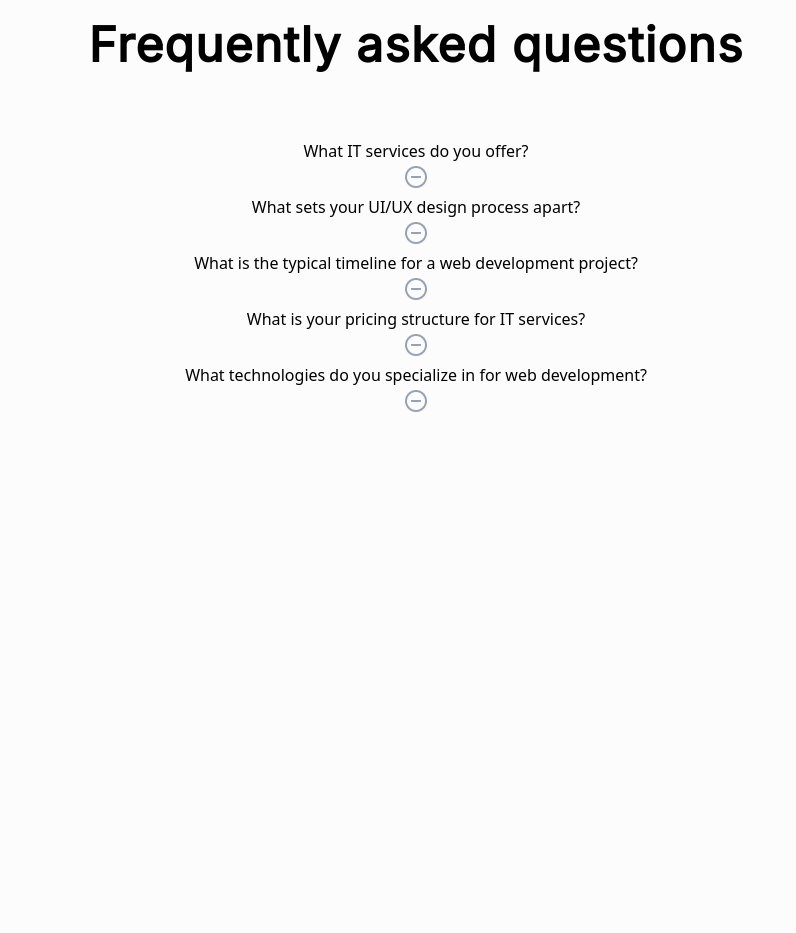
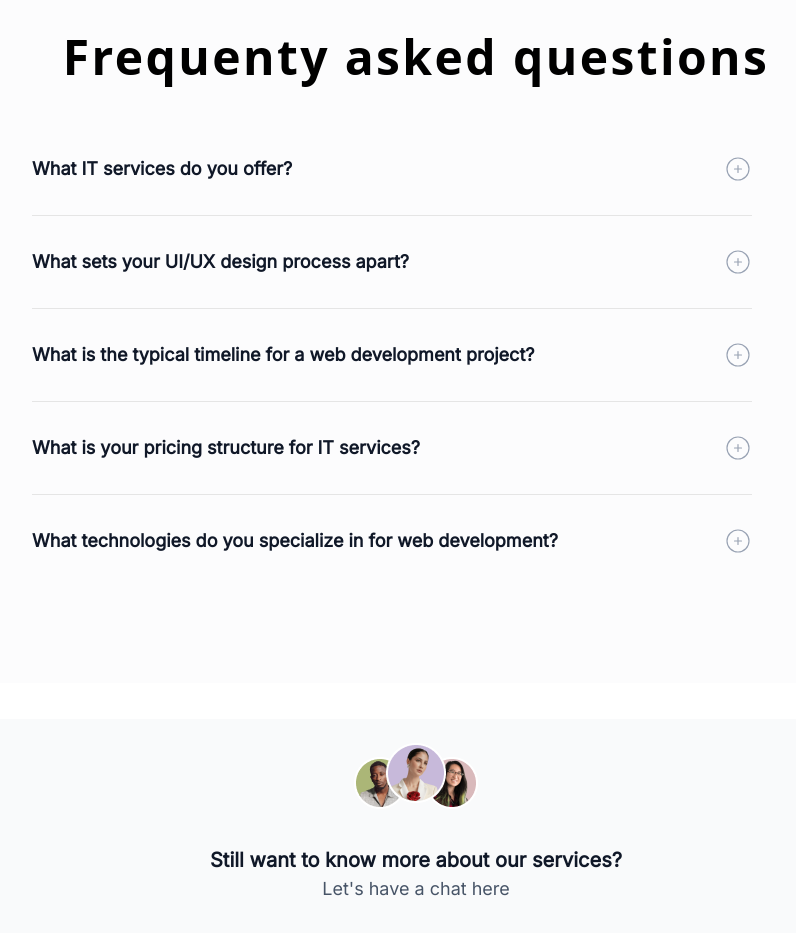
Before and after one commit to daniel-idowu-01/Scaritel, a React (Create React App) app: page /services in a window 1280 px wide. Shown: the part 2240-3173 px from the top of the page, without its empty margins (224-1020 px from the left). Built offline with nearby package versions, Linux system fonts and the light colour scheme.

Commit message:
Made Changes and update

```diff
--- a/src/Components/About.jsx
+++ b/src/Components/About.jsx
@@ -27,7 +27,7 @@ function About () {
                                 We offer creative solutions to a broad spectrum of people and organizations, such as corporate businesses, freelancers, organizations, and entrepreneurs. Our goal is to support the development of concepts and abilities into successful company ventures that are built on the foundation of creativity and innovative partnership solutions.
                                 </p>
 
-                                <button className="uppercase h-[48px] w-[130px] gap-[12px] border-[1px] rounded-[8px] bt-padding font-semibold text-[16px] leading-[24px] text-[#344054]">Let's talk</button>
+                           <button className="uppercase h-[48px] w-[130px] gap-[12px] border-[1px] rounded-[8px] bt-padding font-semibold text-[15px] leading-[24px] text-[#344054]">Let's talk</button>
                             </div>
                             <img src={hand} alt="hand" height={hand.height} width={hand.width} />
                         </div>
--- a/src/Components/Contact.jsx
+++ /dev/null
@@ -1,13 +0,0 @@
-import React from "react";
-
-
-
-function Contact () {
-    return (
-        <div>
-            <h1>I am Contact</h1>
-        </div>
-    )
-}
-
-export default Contact;
--- /dev/null
+++ b/src/Components/Info.jsx
@@ -0,0 +1,25 @@
+import React from "react";
+import img1 from "../assests/png/Avatar2.png";
+import img2 from "../assests/png/Avatar3.png";
+import img3 from "../assests/png/Avatar4.png";
+
+
+function Info () {
+    return (
+        <div className="flex flex-col items-center justify-center h-[290px] w-[1216px] gap-[32px] p-[32px] bg-[#F9FAFB] rounded-[16px]">
+            <div className="relative flex justify-center items-center">
+                <img src={img1} width={img1.width} height={img1.height} alt="img1" className="absolute left-[40px]"/>
+                <img src={img2} width={img2.width} height={img2.height} alt="img2" className="z-50 relative top-[-10px]"/>
+                <img src={img3} width={img3.width} height={img3.height} alt="img3" className="absolute right-[40px]"/>
+            </div>
+            <div className="w-[768px] gap-[8px]">
+                <p className="font-semibold font-['Inter'] text-[20px] leading-[30px] text-[#101828] text-center">Still want to know more about our services?</p>
+                <p className="font-normal text-[18px] leading-[28px] font-['Inter'] text-[#475467] text-center">Let's have a chat here</p>
+            </div>
+            <button className="rounded-[8px] bg-[#1F3AE3] text-[#fff] w-[117px] h-[40px] font-['Inter']">Chat with us</button>
+        </div>
+    )
+}
+
+
+export default Info;
--- a/src/Components/Services.jsx
+++ b/src/Components/Services.jsx
@@ -5,7 +5,8 @@ import content2 from "../assests/png/Content1.png";
 import content3 from "../assests/png/Content3.png";
 import check from "../assests/png/check.png";
 import SingleQuestion from "./SingleQuestion";
-
+import Info from "./Info";
+import Footer from "./Footer";
 
 
 const design1 = [
@@ -73,7 +74,7 @@ function Services () {
                   <div className="text-white text-4xl font-bold font-['Inter'] leading-[44px]">OUR SERVICES</div>
                 </div>
             </div>
-            <section className="h-[3342px] ">
+            <section className="h-[3000px] ">
                 <div className="h-[1856px] services-padding gap-[64px]">
                     <div className="h-[512px] gap-[96px] flex items-center justify-center">
                         <div className="w-[600px] h-[408px] gap-[32px]">
@@ -145,21 +146,25 @@ function Services () {
                         <img src={content3} alt="content1" height={content3.height} width={content3.width}/>
                     </div>
                 </div>
-                <div className="h-[1486px] gap-[64px] bg-[#FCFCFD] freq-padding flex flex-col text-center">
-                    <div className="h-[60px] abt-padding gap-[32px]">
-                        <p className="gap-[48px] font-bold text-[48px] leading-[60px] tracking-wide font-['Inter']">Frequently asked questions</p>
-                    </div>
-                    <div className=" h-[864px] px-8 flex-col justify-start items-center gap-16 inline-flex">
-                        <div className="h-[864px] flex-col justify-start items-start gap-8 flex">
-                            <div className="self-stretch h-[84px] flex-col justify-start items-center flex">
-                                    {questions.map((question, index) => {
-                                        return <SingleQuestion key={index} {...question}/>
-                                    })}
-                            </div>
+                <div className="gap-[64px] bg-[#FCFCFD] freq-padding flex flex-col text-center">
+                    <div className="mx-auto px-5">
+                        <div className="flex flex-col justify-center items-center">
+                            <p className="mt-3 text-[48px] tracking-wider leading-[60px] text-center w-[768px] font-bold">
+                            Frequenty asked questions
+                             </p>
+                        </div>
+                        <div className="w-[1280px] mt-9 grid max-w-xl divide-y divide-neutral-200">
+                            {questions.map((question, index) => {
+                                return <SingleQuestion key={index} {...question}/>
+                            })}
                         </div>
                     </div>
                 </div>
+                <article className="h-[290px] w-[1280px] abt-padding gap-[32px] mx-auto mt-9">
+                        <Info />
+                </article>
             </section>
+            <Footer />
         </section>
     )
 }
--- a/src/Components/SingleQuestion.jsx
+++ b/src/Components/SingleQuestion.jsx
@@ -1,6 +1,6 @@
 import { React, useState } from "react";
 import wrap from "../assests/icons/wrap.png";
-
+import { CiCirclePlus } from "react-icons/ci";
 
 
 
@@ -8,15 +8,20 @@ function SingleQuestion ({ text, info }) {
 
     const [show, setShow] = useState(false);
     return (
-        <div className="">
-                 <header>
-                    <h1>{text}</h1>
-                    {show && <p>{info}</p>}
-                 </header>
-                 <button onClick={() => setShow(!show)}>
-                     <img src={wrap} alt="wrap" />
-                 </button>
-        </div>
+        <div className="py-8">
+            <details
+            className="group w-[720px]">
+                <summary className="flex cursor-pointer list-none items-center justify-between font-medium">
+                    <span className="text-[#101828] text-[18px] leading-[28px] font-semibold font-['Inter']"> {text} </span>
+                    <span className="transition ease-in-out delay-200"  onClick={() => setShow(!show)}>
+                        {show ? (<img src={wrap} alt="wrap"/>) : (<CiCirclePlus className="w-7 h-7 text-[#98A2B3]"/>)}
+                    </span>
+                </summary>
+                {show ? (<p className="group-open:animate-fadeIn mt-3 text-[16px] font-normal leading-[24px] font-['Inter'] text-[#475467] w-[720px] flex justify-start items-start text-start">
+                {info}
+                </p>) : null}
+            </details>
+      </div>
     )
 }
 
--- a/src/index.css
+++ b/src/index.css
@@ -40,10 +40,7 @@
     padding-left: 0px;
 }
 .abt-padding{
-    padding-top: 0px;
-    padding-right: 32px;
-    padding-bottom: 0px;
-    padding-left: 32px;
+    padding: 0px 32px 0px 32px;
 }
 .bt-padding{
     padding-top: 12px;
@@ -68,3 +65,15 @@
 .freq-padding {
     padding: 46px 0px 96px 0px;
 }
+
+.margin {
+    margin: 5rem auto;
+}
+
+.container {
+    display: grid;
+    grid-template-columns: 250px 1fr;
+  }
+.talk-p {
+    padding: 10px 14px 10px 14px;
+}
```
Also changed, not shown: src/Components/Footer.jsx (+0 -7 lines), src/Components/Home.jsx (+0 -10 lines), src/assests/png/contact.png (added).
